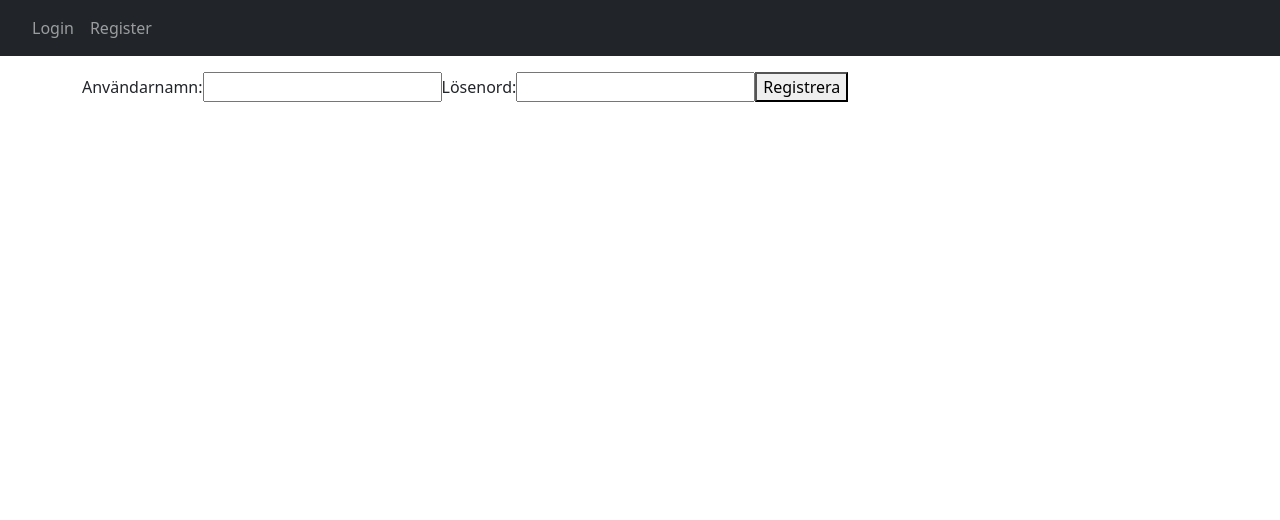
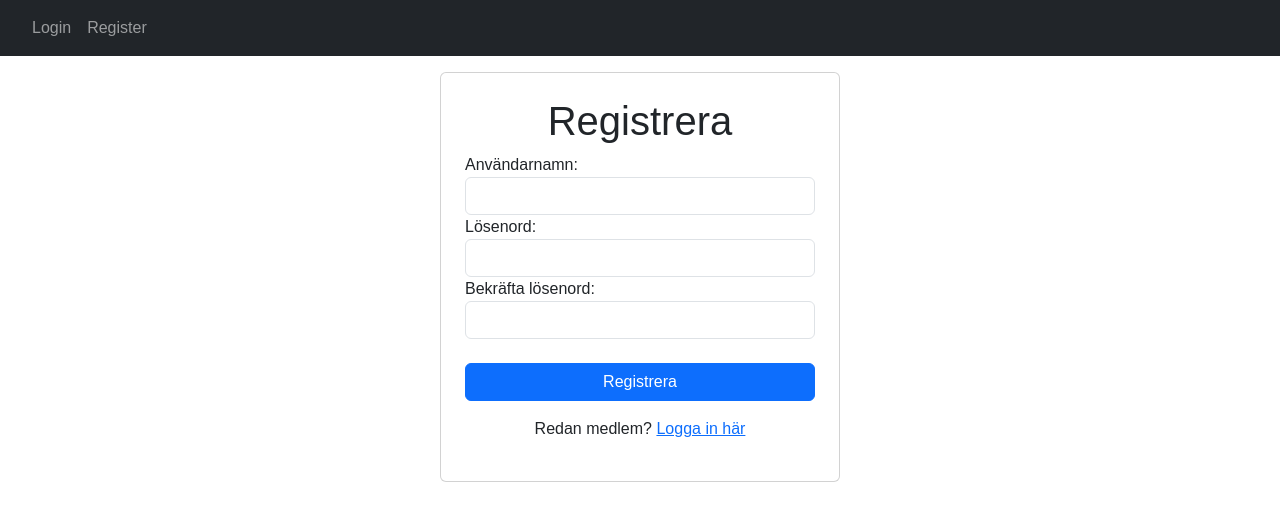
Before and after one commit to AlexanderEriksson92/Presentationssida, a React (Create React App) app in the folder frontend/my-app/: page /register in a window 1280 px wide. Shown: the top 520 px of the page. Built offline with nearby package versions, Linux system fonts and the light colour scheme.

Commit message:
fixat stilen på inlägg och var dom hamnar

```diff
--- a/frontend/my-app/src/Add.js
+++ b/frontend/my-app/src/Add.js
@@ -23,30 +23,34 @@ function CreatePost() {
   };
 
   return (
+    <div className="container">
+      <h2>Create a New Post</h2>
       <form onSubmit={handleSubmit}>
-      <label>
-        Title:
-        <input type="text" value={title} onChange={e => setTitle(e.target.value)} />
-      </label>
-      <label>
-        Content:
-        <textarea value={content} onChange={e => setContent(e.target.value)} />
-      </label>
-      <label>
-        Image URL:
-        <input type="text" value={imageUrl} onChange={e => setImageUrl(e.target.value)} />
-      </label>
-      <label>
-        Page:
-        <select value={page} onChange={e => setPage(e.target.value)}>
+        <div className="mb-3">
+          <label htmlFor="title" className="form-label">Title:</label>
+          <input type="text" id="title" className="form-control" value={title} onChange={e => setTitle(e.target.value)} />
+        </div>
+        <div className="mb-3">
+          <label htmlFor="content" className="form-label">Content:</label>
+          <textarea id="content" className="form-control" value={content} onChange={e => setContent(e.target.value)} />
+        </div>
+        <div className="mb-3">
+          <label htmlFor="imageUrl" className="form-label">Image URL:</label>
+          <input type="text" id="imageUrl" className="form-control" value={imageUrl} onChange={e => setImageUrl(e.target.value)} />
+        </div>
+        <div className="mb-3">
+          <label htmlFor="page" className="form-label">Page:</label>
+          <select id="page" className="form-select" value={page} onChange={e => setPage(e.target.value)}>
             <option value="">Select a Page</option>
+            <option value="Home">Home</option>
             <option value="Ma">Ma</option>
             <option value="Ca">Ca</option>
             <option value="Exempel">Exempel</option>
           </select>
-      </label>
-      <button type="submit">Create Post</button>
+        </div>
+        <button type="submit" className="btn btn-primary">Create Post</button>
       </form>
+    </div>
   );
 }
 
--- a/frontend/my-app/src/App.css
+++ b/frontend/my-app/src/App.css
@@ -23,7 +23,23 @@
   font-size: calc(10px + 2vmin);
   color: white;
 }
-
+.container-custom {
+  max-width: 800px;
+  margin: 0 auto;
+}
+body {
+  font-family: 'Montserrat', sans-serif;
+}
+.container-custom {
+  max-width: 800px;
+  margin: 0 auto;
+}
+.section {
+  margin-bottom: 4em;
+}
+.lead {
+  text-align: left;
+}
 .App-link {
   color: #61dafb;
 }
--- a/frontend/my-app/src/App.js
+++ b/frontend/my-app/src/App.js
@@ -15,8 +15,7 @@ import Add from './Add';
 import Exempel from './Exempel';
 import { useLogin, AuthProvider } from './LoginCheck';
 import 'bootstrap/dist/css/bootstrap.min.css';
-
-
+import './App.css';
 function App() {
   return (
     <AuthProvider>
@@ -27,7 +26,7 @@ function App() {
               <NavigationLinks />
             </div>
           </nav>
-          <div className="container mt-3">
+          <div className="container container-custom mt-3">
             <Routes>
               <Route path="/login" element={<Login />} />
               <Route path="/register" element={<Register />} />
--- a/frontend/my-app/src/Exempel.js
+++ b/frontend/my-app/src/Exempel.js
@@ -6,7 +6,7 @@ function Exempel() {
   useEffect(() => {
     async function fetchPosts() {
       try {
-        const page = 'Exempel'; // Exempelvis sätter vi här sidan som 'Exempel'
+        const page = 'Exempel';
         const response = await fetch(`http://localhost:3001/posts?page=${page}`);
         if (!response.ok) throw new Error('Failed to fetch posts');
         const data = await response.json();
@@ -15,22 +15,22 @@ function Exempel() {
         console.error('Error fetching posts:', error);
       }
     }
-
     fetchPosts();
   }, []);
 
-
-
   return (
-    <div>
+    <div className="container mt-5">
       <h1>Exempel</h1>
       <p>Välkommen till Exempel!</p>
+      <h2>Posts</h2>
       <div>
-        {posts.map((post, index) => (
-          <div key={index}>
-            <h2>{post.title}</h2>
-            <p>{post.content}</p>
-            {post.imageUrl && <img src={post.imageUrl} alt={post.title} />}
+        {posts.map((post) => (
+          <div className="card mb-4 shadow-sm" key={post.id} style={{ maxWidth: '800px', margin: '4em auto' }}>
+            {post.image_url && <img src={post.image_url} className="card-img-top" alt={post.title} />}
+            <div className="card-body">
+              <h5 className="card-title">{post.title}</h5>
+              <p className="card-text">{post.content}</p>
+            </div>
           </div>
         ))}
       </div>
--- a/frontend/my-app/src/Home.js
+++ b/frontend/my-app/src/Home.js
@@ -1,10 +1,39 @@
-import React from 'react';
+import React, { useState, useEffect } from 'react';
 
 function Home() {
+  const [posts, setPosts] = useState([]);
+
+  useEffect(() => {
+    const fetchPosts = async () => {
+      try {
+        const response = await fetch('http://localhost:3001/posts?page=Home');
+        if (!response.ok) throw new Error('Failed to fetch posts');
+        const data = await response.json();
+        setPosts(data);
+      } catch (error) {
+        console.error('Error fetching posts:', error);
+      }
+    };
+
+    fetchPosts();
+  }, []);
+
   return (
-    <div>
-      <h1>Startsida</h1>
-      <p>Välkommen till startsidan!</p>
+    <div className="container mt-5">
+      <h1>Welcome to the Home Page</h1>
+      <p>This is a simple example of a Home page.</p>
+      <h2>Posts</h2>
+      <div>
+        {posts.map((post) => (
+          <div className="card mb-4 shadow-sm" key={post.id} style={{ maxWidth: '800px', margin: '4em auto' }}>
+            {post.image_url && <img src={post.image_url} className="card-img-top" alt={post.title} />}
+            <div className="card-body">
+              <h5 className="card-title">{post.title}</h5>
+              <p className="card-text">{post.content}</p>
+            </div>
+          </div>
+        ))}
+      </div>
     </div>
   );
 }
--- a/frontend/my-app/src/Login.js
+++ b/frontend/my-app/src/Login.js
@@ -27,22 +27,26 @@ function Login() {
     };
 
     return (
-        <div>
-            <h1>Logga in</h1>
-            <form onSubmit={handleLogin}>
-                <label>
-                    Användarnamn:
-                    <input type="text" value={username} onChange={(e) => setUsername(e.target.value)} />
-                </label>
-                <label>
-                    Lösenord:
-                    <input type="password" value={password} onChange={(e) => setPassword(e.target.value)} />
-                </label>
-                <button type="submit">Logga in</button>
-            </form>
-            <p>Inte medlem? <Link to="/register">Registrera dig här</Link></p>
+        <div className="container d-flex justify-content-center vh-40">
+            <div className="card p-4" style={{ width: '400px' }}>
+                <h1 className="card-title text-center">Logga in</h1>
+                <form onSubmit={handleLogin}>
+                    <div className="form-group">
+                        <label htmlFor="username">Användarnamn:</label>
+                        <input type="text" className="form-control" id="username" value={username} onChange={(e) => setUsername(e.target.value)} />
+                    </div>
+                    <div className="form-group">
+                        <label htmlFor="password">Lösenord:</label>
+                        <input type="password" className="form-control" id="password" value={password} onChange={(e) => setPassword(e.target.value)} />
+                    </div>
+                    <button type="submit" className="btn btn-primary btn-block mt-4">Logga in</button>
+                </form>
+                <p className="text-center mt-3">Inte medlem? <Link to="/register" className="link">Registrera dig här</Link></p>
+            </div>
         </div>
     );
+
+
 }
 
 export default Login;
--- a/frontend/my-app/src/Register.js
+++ b/frontend/my-app/src/Register.js
@@ -2,16 +2,20 @@
 import React, { useState } from 'react';
 import { useNavigate } from 'react-router-dom';
 import { useLogin } from './LoginCheck';
-
+import { Link } from 'react-router-dom';
 function Register() {
   const [username, setUsername] = useState('');
   const [password, setPassword] = useState('');
   const { login } = useLogin();
   const navigate = useNavigate();
-
+  const [confirmPassword, setConfirmPassword] = useState('');
   const handleRegister = async (e) => {
     e.preventDefault();
     try {
+      if (password !== confirmPassword) {
+        alert('Lösenorden matchar inte.');
+        return;
+      }
       const response = await fetch('http://localhost:3001/register', {
           method: 'POST',
           headers: { 'Content-Type': 'application/json' },
@@ -32,15 +36,28 @@ function Register() {
   };
   return (
     <form onSubmit={handleRegister}>
-      <label>Användarnamn:
-        <input type="text" value={username} onChange={(e) => setUsername(e.target.value)} />
-      </label>
-      <label>Lösenord:
-        <input type="password" value={password} onChange={(e) => setPassword(e.target.value)} />
-      </label>
-      <button type="submit">Registrera</button>
+        <div className="container d-flex justify-content-center vh-40">
+            <div className="card p-4" style={{ width: '400px' }}>
+                <h1 className="card-title text-center">Registrera</h1>
+                <div className="form-group">
+                    <label htmlFor="username">Användarnamn:</label>
+                    <input type="text" className="form-control" id="username" value={username} onChange={(e) => setUsername(e.target.value)} />
+                </div>
+                <div className="form-group">
+                    <label htmlFor="password">Lösenord:</label>
+                    <input type="password" className="form-control" id="password" value={password} onChange={(e) => setPassword(e.target.value)} />
+                </div>
+                <div className="form-group">
+                    <label htmlFor="confirmPassword">Bekräfta lösenord:</label>
+                    <input type="password" className="form-control" id="confirmPassword" value={confirmPassword} onChange={(e) => setConfirmPassword(e.target.value)} />
+                </div>
+                <button type="submit" className="btn btn-primary btn-block mt-4">Registrera</button>
+                <p className="text-center mt-3">Redan medlem? <Link to="/login" className="link">Logga in här</Link></p>
+            </div>
+        </div>
     </form>
   );
 }
 
+
 export default Register;
```
Also changed, not shown: 1 other file (tests, documents, lock files or other folders). Lines whose indentation alone changed are shown as unchanged.
